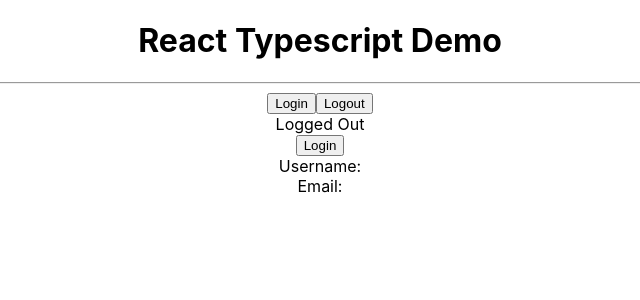
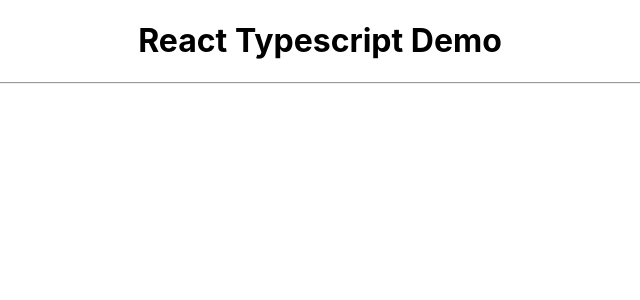
Before and after one commit to 4nth0ny1/react-typescript, a React (Create React App) app: page / in a window 1280 px wide. Shown: the top 300 px of the page, without its empty margins (320-960 px from the left). Built offline with nearby package versions, Linux system fonts and the light colour scheme.

Commit message:
reset app component

```diff
--- a/src/App.tsx
+++ b/src/App.tsx
@@ -1,15 +1,11 @@
 import React from "react";
 import "./App.css";
-import { LoggedIn } from "./components/hooks/LoggedIn";
-import { User } from "./components/hooks/User";
 
 function App() {
   return (
     <div className="App">
       <h1>React Typescript Demo</h1>
       <hr></hr>
-      <LoggedIn />
-      <User />
     </div>
   );
 }
```
